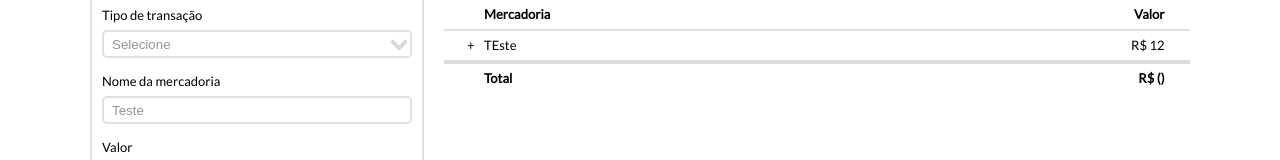
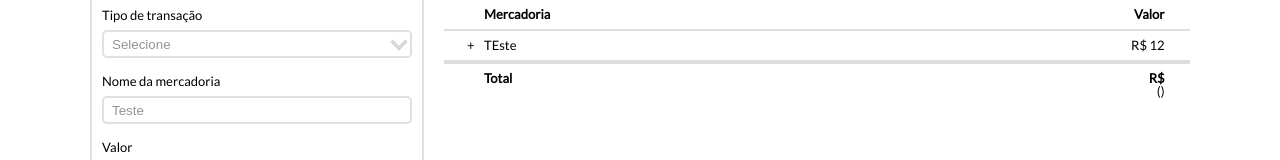
Before and after one commit to LuizRamos19/financial-control, an Angular app: page / in a window 1280 px wide. Shown: the part 139-299 px from the top of the page. Built offline with nearby package versions, Linux system fonts and the light colour scheme.

Commit message:
Corrigindo código

```diff
--- a/src/app/extract/extract.scss
+++ b/src/app/extract/extract.scss
@@ -55,7 +55,7 @@ tr:hover:not(.title):not(.total) {
     left: 43px;
 }
 
-.extract-content > .table-total .extract-info {
+.extract-content > .table-extract .extract-info {
     display: block;
     font-weight: normal;
 }
--- a/src/index.html
+++ b/src/index.html
@@ -8,7 +8,6 @@
   <meta name="viewport" content="width=device-width, initial-scale=1">
   <link href="https://fonts.googleapis.com/css?family=Lato" rel="stylesheet">
 
-  <link rel="icon" type="image/x-icon" href="favicon.ico">
 </head>
 <body>
   <app-root></app-root>
```
